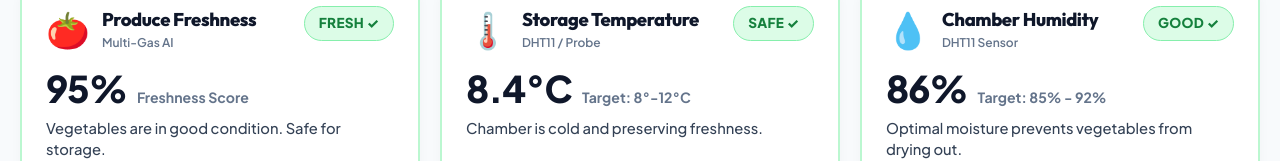
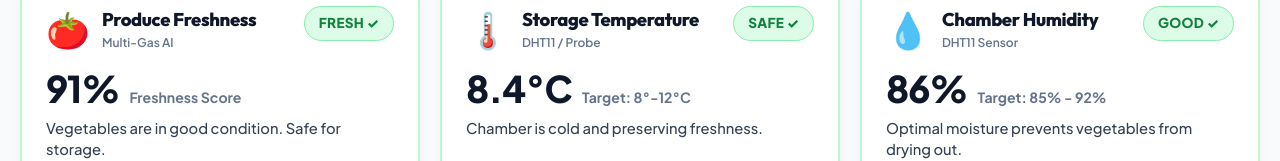
Before and after one commit to pavan-nomula/solar-smart-cold-storage, a React (Vite) app: page / in a window 1280 px wide. Shown: the part 430-591 px from the top of the page. Built offline with nearby package versions, Linux system fonts and the light colour scheme; no server answers.

Commit message:
fix(freshness): compute exact ESP32 formula on dashboard so physical LCD and web match 1:1

```diff
--- a/src/components/SimpleCleanDashboard.tsx
+++ b/src/components/SimpleCleanDashboard.tsx
@@ -103,18 +103,18 @@ export const SimpleCleanDashboard: React.FC = () => {
   const isTe = language === 'te';
   const isHi = language === 'hi';
 
-  // Calculate Freshness Score based on current readings
-  const vocPenalty = Math.max(0, (currentVoc - 35) * 0.7);
-  const alcoholPenalty = Math.max(0, (currentAlcohol - 20) * 1.2);
-  const tempExcess = Math.max(0, currentTemp - selectedCrop.maxTemp);
-  const tempPenalty = tempExcess * 4;
-  const rawScore = Math.round(100 - vocPenalty - alcoholPenalty - tempPenalty);
-  const calculatedFreshness = Math.max(25, Math.min(99, rawScore));
-
-  // If live hardware sends its exact freshness score, use it directly so physical LCD and Web Dashboard match 100%!
+  // Exact ESP32 Hardware Calculation Formula (identical to esp32_cold_storage.ino):
+  // int freshnessScore = 95 - (vocPpm > 40 ? (vocPpm - 40) * 0.5 : 0) - (alcoholPpm > 15 ? (alcoholPpm - 15) * 1.0 : 0);
+  const esp32Formula = Math.round(
+    95 -
+    (currentVoc > 40 ? (currentVoc - 40) * 0.5 : 0) -
+    (currentAlcohol > 15 ? (currentAlcohol - 15) * 1.0 : 0)
+  );
+
+  // If live hardware sends its exact freshness score, use it directly; otherwise compute with the exact same ESP32 hardware formula
   const freshnessScore = (isLive && telemetry?.freshness !== undefined)
     ? Math.round(Number(telemetry.freshness))
-    : calculatedFreshness;
+    : Math.max(25, Math.min(99, esp32Formula));
 
   // Determine Overall System Status & Farmer Statuses
   let freshnessStatus = 'FRESH ✓';
```
